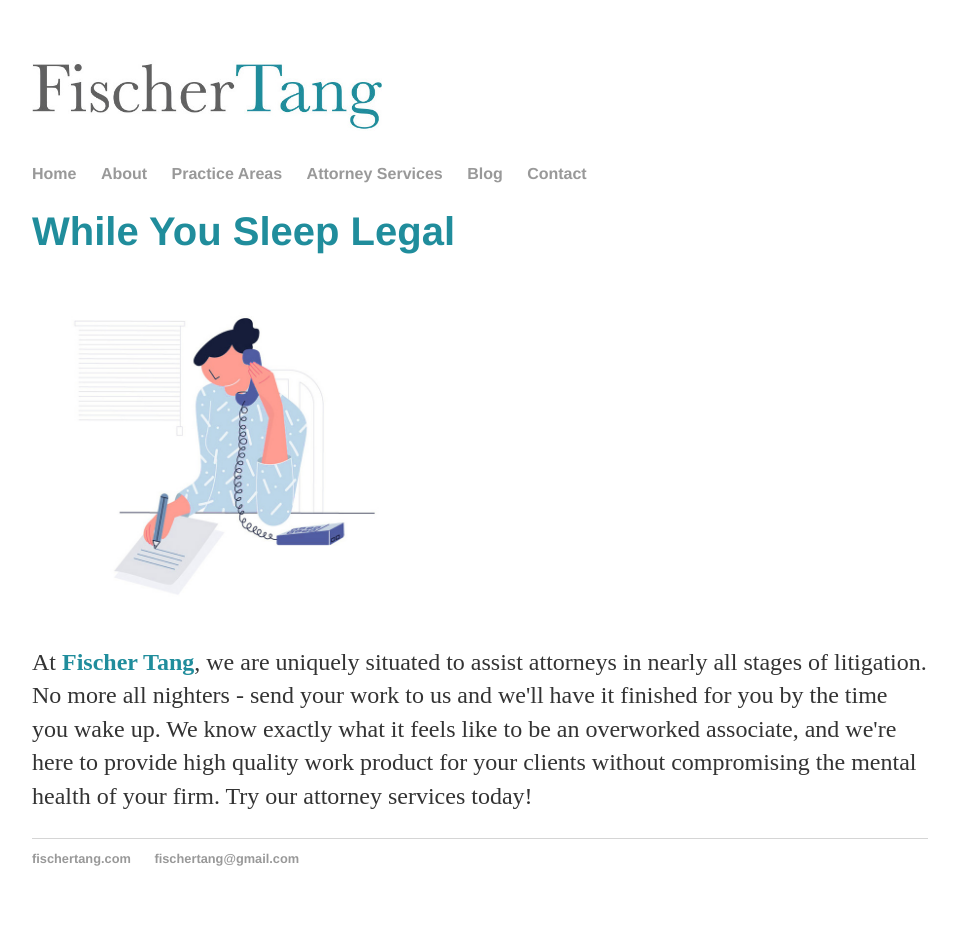
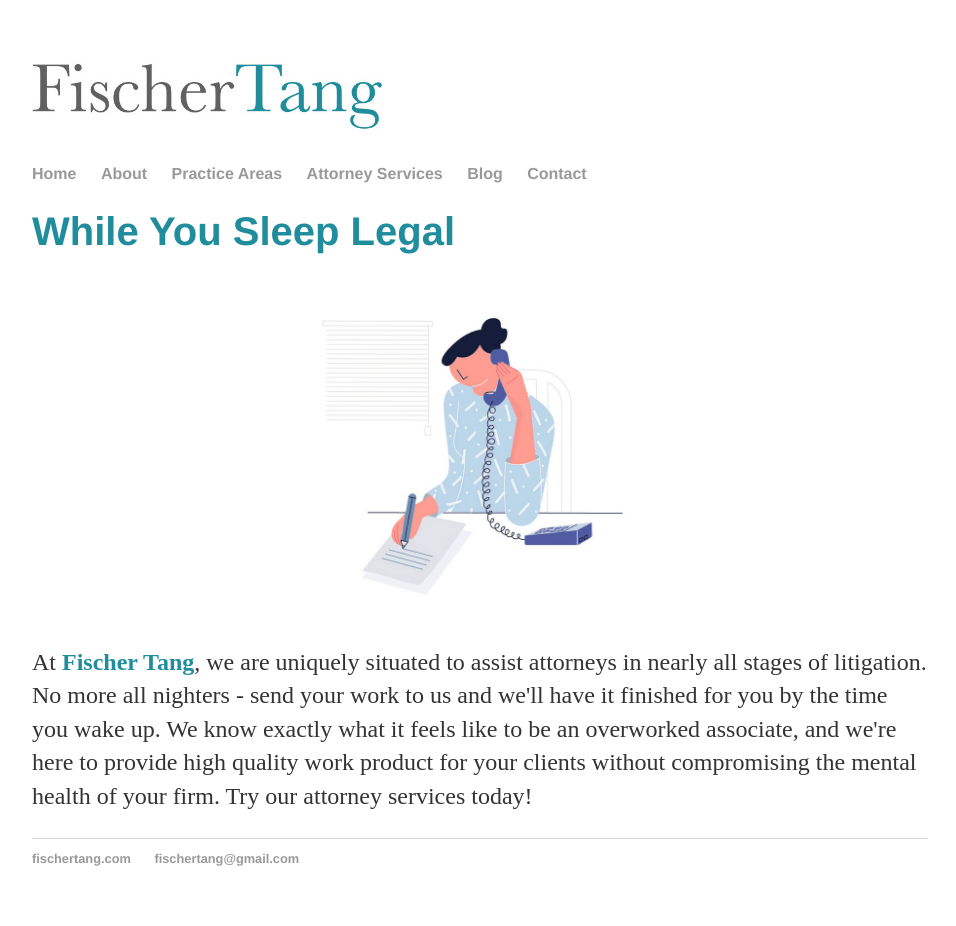
Before and after one commit to fischertang/fischertang.github.io, a Jekyll site: the page built from attorneys/index.html, in a window 1280 px wide. Shown: the whole page, without its empty margins (160-1116 px from the left). Built offline with Jekyll 4.4.1, drawn with Linux system fonts in a browser that asks for light colours.

Commit message:
Update index.html

```diff
--- a/attorneys/index.html
+++ b/attorneys/index.html
@@ -6,7 +6,7 @@
 					<p> </p>
 					<p> </p>
   <h1>While You Sleep Legal</h1>
-<p><img src="http://fischertang.github.io/images/whileyousleepsplash.jpg" width=400px></p>
+<p align=center><img src="http://fischertang.github.io/images/whileyousleepsplash.jpg" width=400px></p>
 <p>At <b>Fischer Tang</b>, we are uniquely situated to assist attorneys in nearly all stages of litigation. No more all nighters - send your work to us and we'll have it finished for you by the time you wake up. We know exactly what it feels like to be an overworked associate, and we're here to provide high quality work product for your clients without compromising the mental health of your firm. Try our attorney services today!
   </p>
 </div><!--/.blurb -->
```
